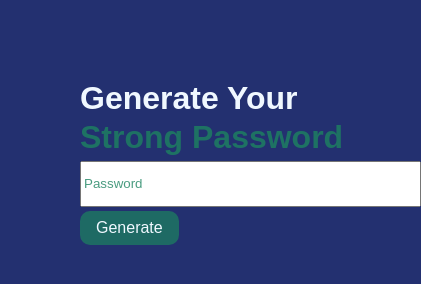
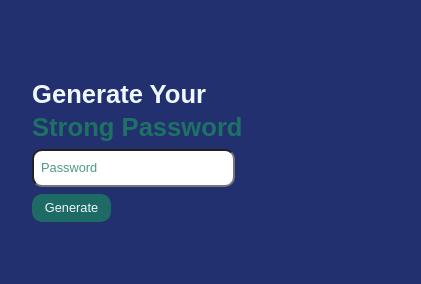
Before and after one commit to Suyash-18/Password-Genrator, a plain HTML site: page index.html in a window 390 px wide. Shown: the whole page, 421 px wide, since content can reach past the window. Drawn offline with Linux system fonts and the light colour scheme.

Commit message:
responsive added!!

```diff
--- a/style.css
+++ b/style.css
@@ -41,7 +41,7 @@ body{
     background-color: rgba(29, 131, 96, 0.8);
     transform: scaleX(0);
     transform-origin: bottom left;
-    transition: transform 0.3s ease-in-out;
+    transition: all 0.3s ease-in-out;
 }
 
 .green:hover::after {
@@ -51,13 +51,17 @@ body{
 
 
 #pass{
-    height: 3em;
-    width: 25em;
+    height: 3rem;
+    width: 25rem;
+    outline: none;
+    border-radius: 10px;
+    color: rgba(29, 131, 96, 0.8);
+    font-size: 1.2rem;
 }
 #pass::placeholder{
     color: rgba(29, 131, 96, 0.8);
-    font-weight: 400;
-    font-size: 1em;
+    font-size: 1.2rem;
+    padding-left: 5px;
 }
 
 .pass{
@@ -68,7 +72,6 @@ body{
     color: aliceblue;
     font-size: 1em;
     padding: 0.5em 1em;
-    outline: none;
     border-radius: 10px;
 }
 
@@ -77,8 +80,29 @@ body{
     background-color: rgba(29, 131, 96, 1);
 }
 
-input:focus{
+#pass:focus{
     outline: none;
     border: 2px solid rgba(29, 131, 96, 1);
     border-radius: 10px;
 }
+@media (max-width: 1250px) {
+    body{
+        max-height: 100vh;
+        max-width: 100%;
+        overflow: hidden;
+        box-sizing: border-box;
+    }
+    .generator{
+        font-size: 0.8rem;
+        margin: 5rem 0 0 2rem ;
+    }
+    #pass{
+        font-size: 0.8rem;
+        width: 50vw;
+        height: 2rem;
+    }
+    #pass::placeholder{
+        font-size: 0.8rem;
+
+    }
+  }
```
